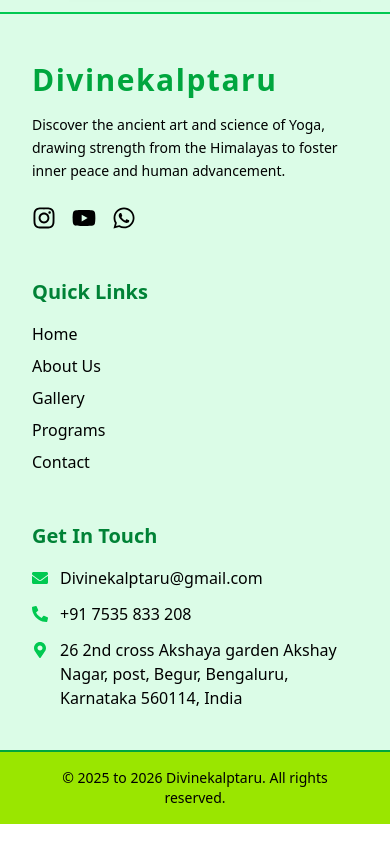
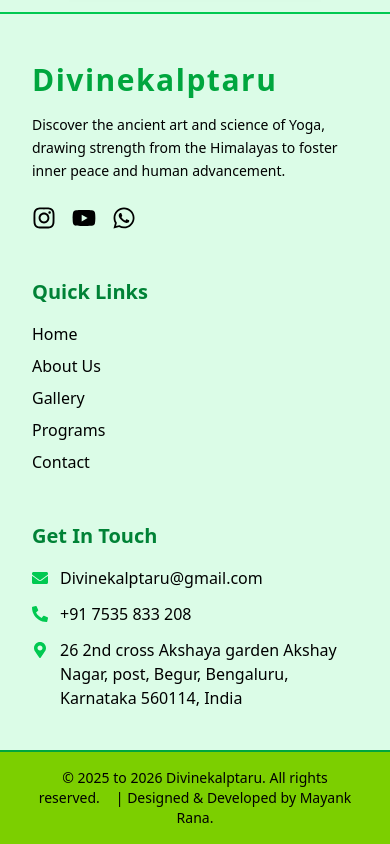
Before and after one commit to mayankRana26/Divinekalptaru, a React (Vite) app: page /contact in a window 390 px wide. Shown: the part 1672-2516 px from the top of the page. Built offline with nearby package versions, Linux system fonts and the light colour scheme.

Commit message:
lill changes

```diff
--- a/src/components/Footer.jsx
+++ b/src/components/Footer.jsx
@@ -81,10 +81,10 @@ function Footer() {
       </div>
 
       {/* Copyright Bar */}
-      <div className="bg-lime-400 border-t-2 border-green-600 py-4">
+      <div className="bg-lime-500 border-t-2 border-green-600 py-4">
         <div className="container mx-auto max-w-7xl px-8 text-center text-sm text-black">
           &copy; {year} to {year + 1} Divinekalptaru. All rights reserved.
-          <span className="ml-4 hidden sm:inline-block">| Designed & Developed by Mayank Rana.</span>
+          <span className="ml-4  sm:inline-block">| Designed & Developed by Mayank Rana.</span>
         </div>
       </div>
     </footer>
--- a/src/components/ScrollToTop.jsx
+++ b/src/components/ScrollToTop.jsx
@@ -39,7 +39,7 @@ function ScrollToTop() {
         <motion.div
           onClick={scrollToTop}
           // Button Styling: Fixed position, bottom right, green theme
-          className="fixed bottom-6 right-6 cursor-pointer z-50 p-3 bg-green-600 text-white rounded-full shadow-lg hover:bg-green-700 transition-colors"
+          className="fixed bottom-10 right-6 cursor-pointer z-50 p-3 bg-green-600 text-white rounded-full shadow-lg hover:bg-green-700 transition-colors"
 
           // Framer Motion Animation: Fade in and scale up smoothly
           initial={{ opacity: 0, scale: 0.5 }}
```
